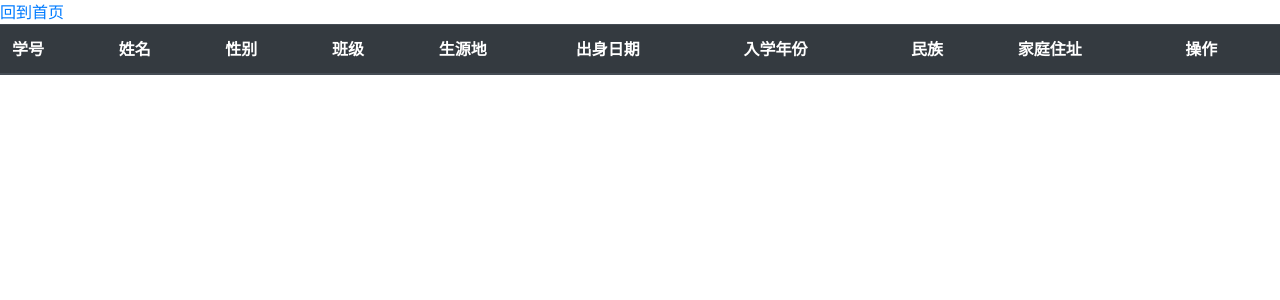
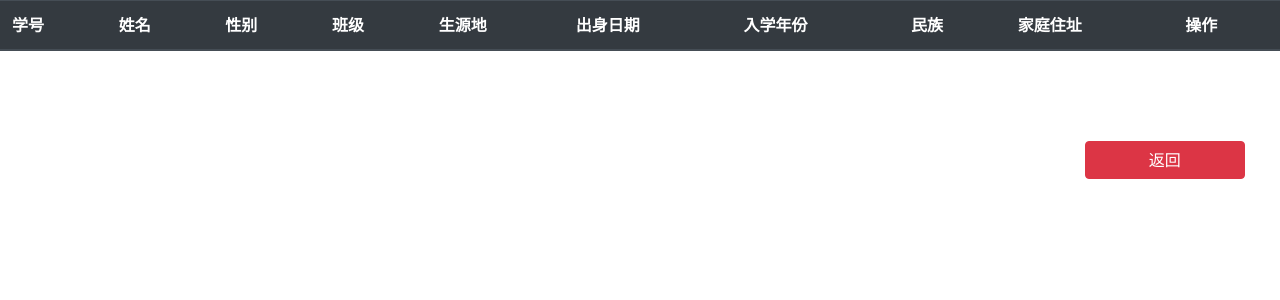
Before and after one commit to tomato-wu/BigHomework, a PHP site: page /search/search_student.php in a window 1280 px wide. Shown: the top 300 px of the page. Run offline with PHP 8.4, Linux system fonts and the light colour scheme; data comes from the database, SQL or seed files in the repository; data that the repository does not hold is empty.

Commit message:
fix:修复查询界面

```diff
--- a/search/search_student.php
+++ b/search/search_student.php
@@ -12,6 +12,16 @@ require_once("../conn.php") ?>
   <title>查询结果</title>
   <!-- bootstrap样式文件 -->
   <link rel="stylesheet" href="https://cdn.jsdelivr.net/npm/bootstrap@4.6.0/dist/css/bootstrap.min.css" crossorigin="anonymous">
+  <style>
+    .ReturnBtn {
+      width: 160px;
+      position: absolute;
+      top: 20%;
+      left: 91%;
+      transform: translate(-50%, -50%);
+
+    }
+  </style>
 </head>
 
 <body>
@@ -59,14 +69,22 @@ require_once("../conn.php") ?>
                         </td>";
         echo "</tr>";
       }
-      echo "<a href='../homepage.php'>回到首页</a>";
+      // echo "<a href='../homepage.php'>回到首页</a>";
       mysqli_close($conn);
       ?>
 
+    </tbody>
+  </table>
 
-      <!-- bootstrap -->
-      <script src="https://cdn.jsdelivr.net/npm/jquery@3.5.1/dist/jquery.slim.min.js" crossorigin="anonymous"></script>
-      <script src="https://cdn.jsdelivr.net/npm/bootstrap@4.6.0/dist/js/bootstrap.bundle.min.js" crossorigin="anonymous"></script>
+  <button type="button" class="btn btn-danger ReturnBtn" onclick="ReturnTo()">返回</button>
+  <!-- bootstrap -->
+  <script src="https://cdn.jsdelivr.net/npm/jquery@3.5.1/dist/jquery.slim.min.js" crossorigin="anonymous"></script>
+  <script src="https://cdn.jsdelivr.net/npm/bootstrap@4.6.0/dist/js/bootstrap.bundle.min.js" crossorigin="anonymous"></script>
+  <script>
+    function ReturnTo() {
+      window.location = "../homepage.php?type=selectPage"
+    }
+  </script>
 </body>
 
 </html>
```
Also changed, not shown: DetailPage/introducePage.php (deleted, +0 -42 lines), img/card.jpg (deleted), img/code.png (deleted), img/地球.jpg (deleted), img/数据库 (4).png (deleted), img/数据库.png (deleted).
